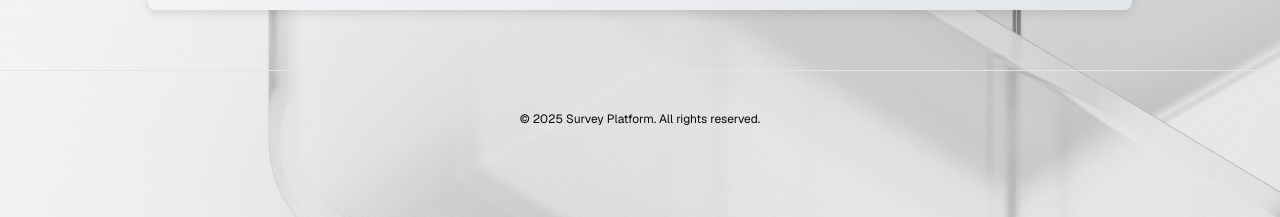
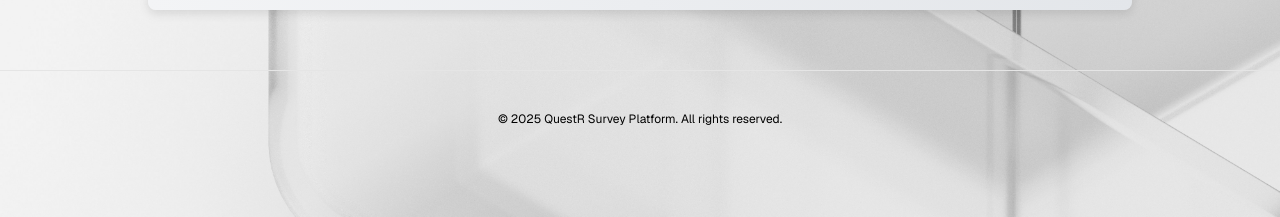
Before and after one commit to rakenduste-programmeerimine-2024/survey-platform, a Next.js app: page / in a window 1280 px wide. Shown: the part 484-701 px from the top of the page. Built offline with nearby package versions, Linux system fonts and the light colour scheme; no server answers.

Commit message:
homepage text to black

```diff
--- a/app/layout.tsx
+++ b/app/layout.tsx
@@ -38,18 +38,18 @@ export default function RootLayout({
                   </Link>
                   <Link
                     href="/"
-                    className="ml-3 text-lg font-bold hover:underline"
+                    className="ml-3 text-lg font-bold hover:underline text-black"
                   >
                     QuestR küsitlused
                   </Link>
                 </div>
 
                 <div className="flex items-center gap-5">
-                  <Link href="/meist" className="text-sm font-medium hover:underline">
+                  <Link href="/meist" className="text-sm font-medium hover:underline text-black">
                   Meist
                   </Link>
                   <Link
-                    href="/kontakt" className="text-sm font-medium hover:underline"
+                    href="/kontakt" className="text-sm font-medium hover:underline text-black"
                   >
                     Kontakt
                   </Link>
@@ -61,9 +61,9 @@ export default function RootLayout({
                 {children}
               </div>
 
-              <footer className="w-full flex items-center justify-center border-t mx-auto text-center text-xs gap-8 py-10">
+              <footer className="w-full flex items-center justify-center border-t mx-auto text-center text-xs gap-8 py-10 text-black">
                 <p>
-                  © {new Date().getFullYear()} Survey Platform. All rights
+                  © {new Date().getFullYear()} QuestR Survey Platform. All rights
                   reserved.
                 </p>
               </footer>
```
